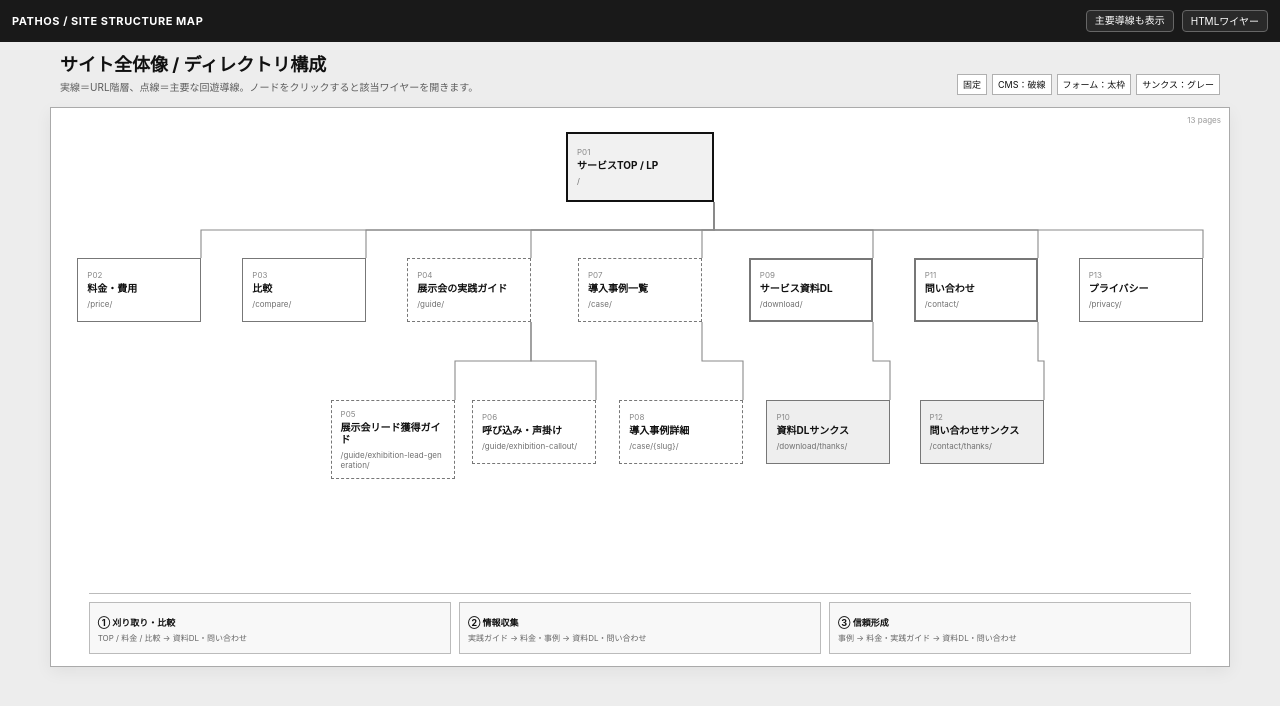
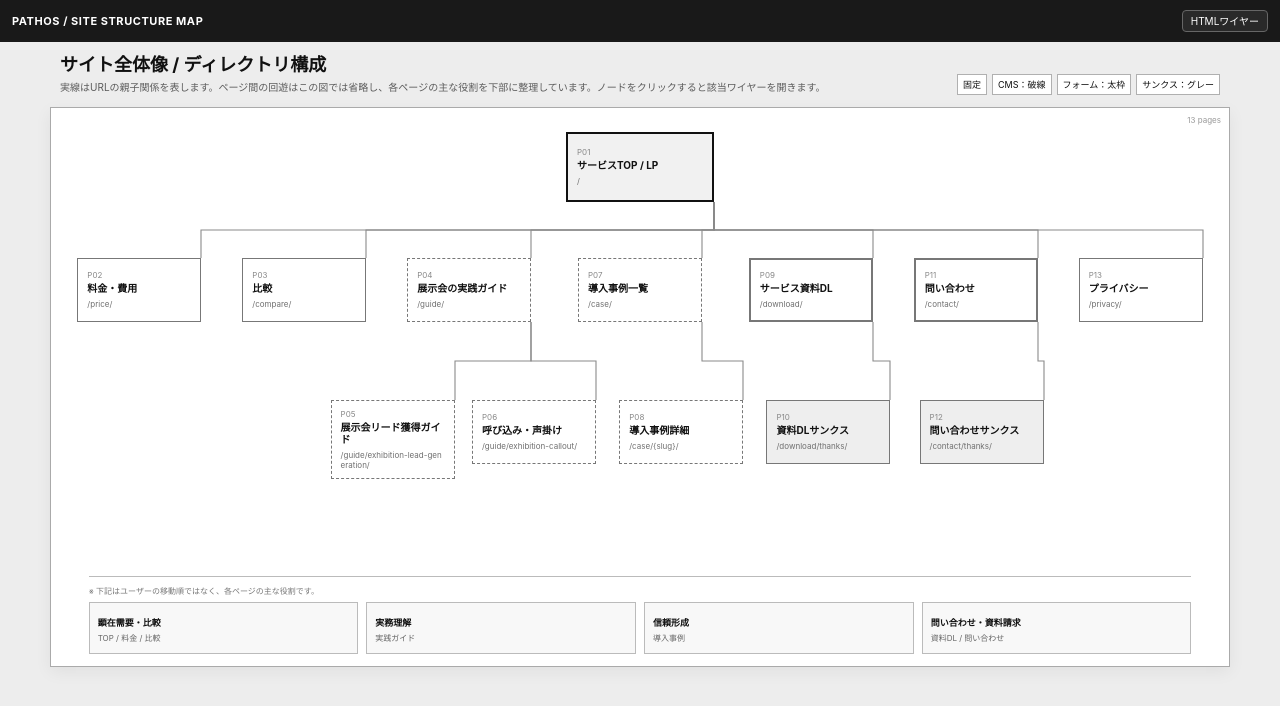
Before and after one commit to postkeimocore/pathos, a plain HTML site: page index.html in a window 1280 px wide. Drawn offline with Linux system fonts and the light colour scheme.

Commit message:
Simplify sitemap hierarchy and page roles

```diff
--- a/index.html
+++ b/index.html
@@ -9,30 +9,34 @@
 *{box-sizing:border-box}
 html,body{margin:0;min-height:100%;font-family:-apple-system,BlinkMacSystemFont,"Helvetica Neue","Yu Gothic",Meiryo,sans-serif;background:var(--bg);color:var(--ink)}
 .topbar{height:42px;background:#191919;color:#fff;display:flex;align-items:center;gap:8px;padding:0 12px;position:sticky;top:0;z-index:10}
-.topbar strong{font-size:11px;letter-spacing:.05em}.topbar .grow{flex:1}.topbar a,.topbar button{border:1px solid #666;background:#292929;color:#fff;border-radius:4px;padding:5px 8px;text-decoration:none;font-size:10px;cursor:pointer;line-height:1}.topbar button.active{background:#fff;color:#111}
+.topbar strong{font-size:11px;letter-spacing:.05em}.topbar .grow{flex:1}.topbar a{border:1px solid #666;background:#292929;color:#fff;border-radius:4px;padding:5px 8px;text-decoration:none;font-size:10px;line-height:1}
 .intro{max-width:1180px;margin:12px auto 6px;padding:0 10px;display:grid;grid-template-columns:1fr auto;gap:10px;align-items:end}.intro h1{font-size:18px;line-height:1.2;margin:0 0 4px}.intro p{margin:0;color:#5c5c5c;font-size:10px;line-height:1.5}.legend{display:flex;gap:5px;flex-wrap:wrap;justify-content:flex-end}.legend span{font-size:9px;border:1px solid #b0b0b0;background:#fff;padding:3px 5px;white-space:nowrap}
 .map-wrap{padding:6px 10px 16px}.canvas{position:relative;width:min(1180px,100%);height:560px;margin:0 auto;background:#fff;border:1px solid #aaa;box-shadow:0 5px 16px rgba(0,0,0,.06);overflow:hidden}
-svg{position:absolute;inset:0;width:100%;height:100%;pointer-events:none}.tree{stroke:#8a8a8a;stroke-width:1.1;fill:none}.cross{stroke:#555;stroke-width:1.05;stroke-dasharray:4 4;marker-end:url(#arrow)}
+svg{position:absolute;inset:0;width:100%;height:100%;pointer-events:none}.tree{stroke:#8a8a8a;stroke-width:1.1;fill:none}
 .node{position:absolute;width:124px;min-height:64px;background:#fff;border:1px solid #777;padding:8px 9px;text-decoration:none;color:#111;display:flex;flex-direction:column;justify-content:center;z-index:2;transform:translateX(-50%)}.node:hover{outline:2px solid #bbb}.node .id{font-size:8px;color:#888;margin-bottom:2px}.node strong{font-size:10px;line-height:1.25}.node .route{font-size:8px;color:#707070;margin-top:4px;word-break:break-all}.node.root{border:2px solid #111;background:#f1f1f1;width:148px;min-height:70px}.node.cms{border-style:dashed}.node.form{border-width:2px}.node.thanks{background:#eee}.badge{display:none}.hint{position:absolute;right:8px;top:7px;font-size:8px;color:#999}
-.flow-note{position:absolute;left:3.2%;right:3.2%;bottom:12px;border-top:1px solid #bbb;padding-top:8px;display:grid;grid-template-columns:repeat(3,1fr);gap:8px}.flow-box{background:#f8f8f8;border:1px solid #bbb;padding:7px 8px;min-height:52px}.flow-box strong{font-size:9px}.flow-box p{font-size:8px;line-height:1.4;color:#666;margin:3px 0 0}
-@media(max-width:1050px){.canvas{height:530px}.node{width:108px;min-height:60px;padding:7px}.node.root{width:132px}.node strong{font-size:9px}.node .route{font-size:7.5px}.flow-box p{display:none}.flow-box{min-height:auto}.intro{grid-template-columns:1fr}.legend{justify-content:flex-start}}
-@media(max-width:760px){.topbar strong{display:none}.intro h1{font-size:16px}.intro p{font-size:9px}.canvas{min-width:720px}.map-wrap{overflow:auto}.flow-note{display:none}}
+.role-note{position:absolute;left:3.2%;right:3.2%;bottom:12px;border-top:1px solid #bbb;padding-top:8px}.role-note>p{font-size:8px;color:#777;margin:0 0 6px}.role-grid{display:grid;grid-template-columns:repeat(4,1fr);gap:8px}.role-box{background:#f8f8f8;border:1px solid #bbb;padding:7px 8px;min-height:52px}.role-box strong{font-size:9px}.role-box p{font-size:8px;line-height:1.4;color:#666;margin:3px 0 0}
+@media(max-width:1050px){.canvas{height:530px}.node{width:108px;min-height:60px;padding:7px}.node.root{width:132px}.node strong{font-size:9px}.node .route{font-size:7.5px}.role-box p{display:none}.role-box{min-height:auto}.intro{grid-template-columns:1fr}.legend{justify-content:flex-start}}
+@media(max-width:760px){.topbar strong{display:none}.intro h1{font-size:16px}.intro p{font-size:9px}.canvas{min-width:720px}.map-wrap{overflow:auto}.role-note{display:none}}
 </style>
 </head>
 <body>
-<div class="topbar"><strong>PATHOS / SITE STRUCTURE MAP</strong><span class="grow"></span><button id="flowToggle">主要導線も表示</button><a href="wireframe.html" target="_blank">HTMLワイヤー</a></div>
+<div class="topbar"><strong>PATHOS / SITE STRUCTURE MAP</strong><span class="grow"></span><a href="wireframe.html" target="_blank">HTMLワイヤー</a></div>
 <div class="intro">
-  <div><h1>サイト全体像 / ディレクトリ構成</h1><p>実線＝URL階層、点線＝主要な回遊導線。ノードをクリックすると該当ワイヤーを開きます。</p></div>
+  <div><h1>サイト全体像 / ディレクトリ構成</h1><p>実線はURLの親子関係を表します。ページ間の回遊はこの図では省略し、各ページの主な役割を下部に整理しています。ノードをクリックすると該当ワイヤーを開きます。</p></div>
   <div class="legend"><span>固定</span><span>CMS：破線</span><span>フォーム：太枠</span><span>サンクス：グレー</span></div>
 </div>
 <div class="map-wrap"><div class="canvas" id="canvas">
 <div class="hint">13 pages</div>
-<svg id="svg"><defs><marker id="arrow" markerWidth="7" markerHeight="7" refX="6" refY="3.5" orient="auto"><path d="M0,0 L7,3.5 L0,7 z" fill="#555"/></marker></defs><g id="treeLines"></g><g id="flowLines" style="display:none"></g></svg>
+<svg id="svg"><g id="treeLines"></g></svg>
 <div id="nodes"></div>
-<div class="flow-note">
-  <div class="flow-box"><strong>① 刈り取り・比較</strong><p>TOP / 料金 / 比較 → 資料DL・問い合わせ</p></div>
-  <div class="flow-box"><strong>② 情報収集</strong><p>実践ガイド → 料金・事例 → 資料DL・問い合わせ</p></div>
-  <div class="flow-box"><strong>③ 信頼形成</strong><p>事例 → 料金・実践ガイド → 資料DL・問い合わせ</p></div>
+<div class="role-note">
+  <p>※ 下記はユーザーの移動順ではなく、各ページの主な役割です。</p>
+  <div class="role-grid">
+    <div class="role-box"><strong>顕在需要・比較</strong><p>TOP / 料金 / 比較</p></div>
+    <div class="role-box"><strong>実務理解</strong><p>実践ガイド</p></div>
+    <div class="role-box"><strong>信頼形成</strong><p>導入事例</p></div>
+    <div class="role-box"><strong>問い合わせ・資料請求</strong><p>資料DL / 問い合わせ</p></div>
+  </div>
 </div>
 </div></div>
 <script>
@@ -51,7 +55,6 @@ const nodes=[
 {id:'P10',route:'/download/thanks/',name:'資料DLサンクス',type:'thanks',parent:'P09'},
 {id:'P12',route:'/contact/thanks/',name:'問い合わせサンクス',type:'thanks',parent:'P11'}
 ];
-// x is percentage of canvas width; y is px. Detail nodes are deliberately separated to avoid overlap.
 const positions={
 P01:[50,24],
 P02:[7.5,150],P03:[21.5,150],P04:[35.5,150],P07:[50,150],P09:[64.5,150],P11:[78.5,150],P13:[92.5,150],
@@ -61,17 +64,11 @@ const host=document.getElementById('nodes');
 function renderNodes(){host.innerHTML=nodes.map(n=>{const [x,y]=positions[n.id];let cls='node';if(n.id==='P01')cls+=' root';if(n.type.startsWith('cms'))cls+=' cms';if(n.type==='form')cls+=' form';if(n.type==='thanks')cls+=' thanks';return `<a class="${cls}" id="${n.id}" style="left:${x}%;top:${y}px" href="wireframe.html#${encodeURI(n.route)}" target="_blank"><span class="id">${n.id}</span><strong>${n.name}</strong><span class="route">${n.route}</span></a>`}).join('');}
 function centerBottom(el){return [el.offsetLeft+el.offsetWidth/2,el.offsetTop+el.offsetHeight]}
 function centerTop(el){return [el.offsetLeft+el.offsetWidth/2,el.offsetTop]}
-function centerRight(el){return [el.offsetLeft+el.offsetWidth,el.offsetTop+el.offsetHeight/2]}
-function centerLeft(el){return [el.offsetLeft,el.offsetTop+el.offsetHeight/2]}
 function pathTree(a,b){const [x1,y1]=centerBottom(a),[x2,y2]=centerTop(b),mid=(y1+y2)/2;return `M${x1},${y1} V${mid} H${x2} V${y2}`}
-function pathFlow(a,b){const [x1,y1]=centerRight(a),[x2,y2]=centerLeft(b),c1=x1+34,c2=x2-34;return `M${x1},${y1} C${c1},${y1} ${c2},${y2} ${x2},${y2}`}
 function renderLines(){
  const tree=document.getElementById('treeLines');tree.innerHTML='';
  nodes.filter(n=>n.parent).forEach(n=>{tree.insertAdjacentHTML('beforeend',`<path class="tree" d="${pathTree(document.getElementById(n.parent),document.getElementById(n.id))}"/>`)});
- const flow=document.getElementById('flowLines');flow.innerHTML='';
- [['P02','P09'],['P02','P11'],['P03','P09'],['P03','P11'],['P04','P09'],['P04','P11'],['P07','P09'],['P07','P11'],['P10','P04'],['P12','P07']].forEach(([a,b])=>flow.insertAdjacentHTML('beforeend',`<path class="cross" d="${pathFlow(document.getElementById(a),document.getElementById(b))}"/>`));
 }
 renderNodes();requestAnimationFrame(renderLines);window.addEventListener('resize',()=>requestAnimationFrame(renderLines));
-const flow=document.getElementById('flowLines'),btn=document.getElementById('flowToggle');btn.onclick=()=>{const on=flow.style.display==='none';flow.style.display=on?'block':'none';btn.classList.toggle('active',on);btn.textContent=on?'主要導線を隠す':'主要導線も表示'};
 </script>
 </body></html>
```
